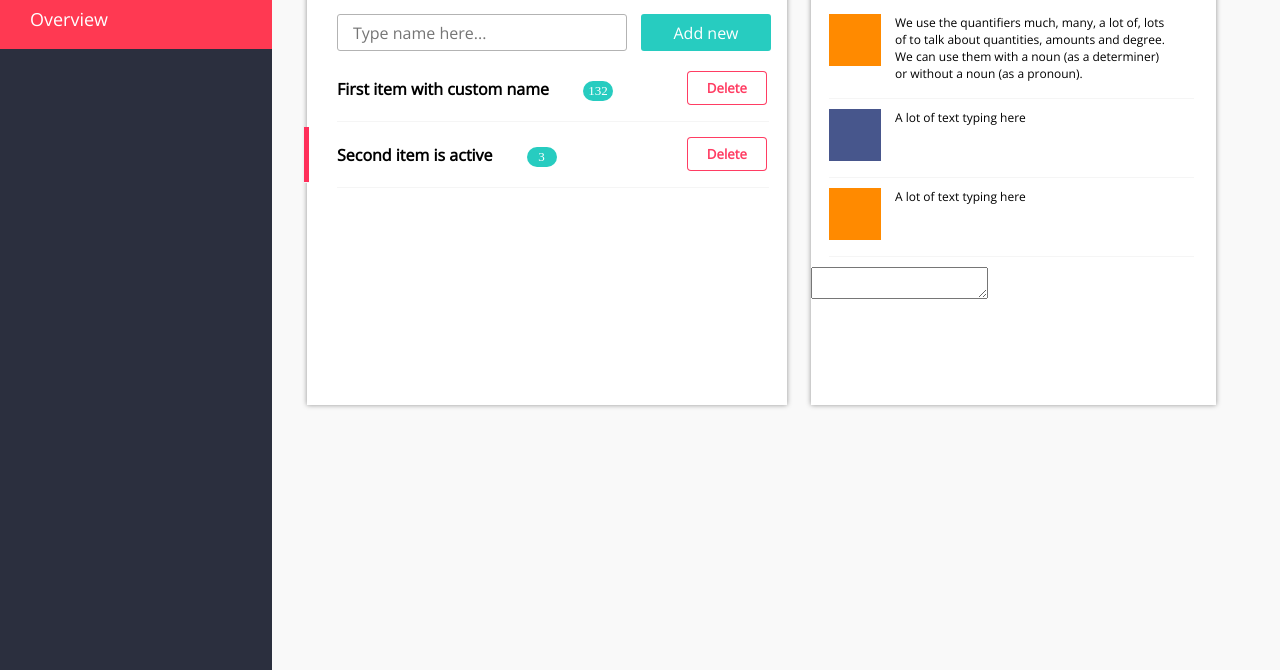
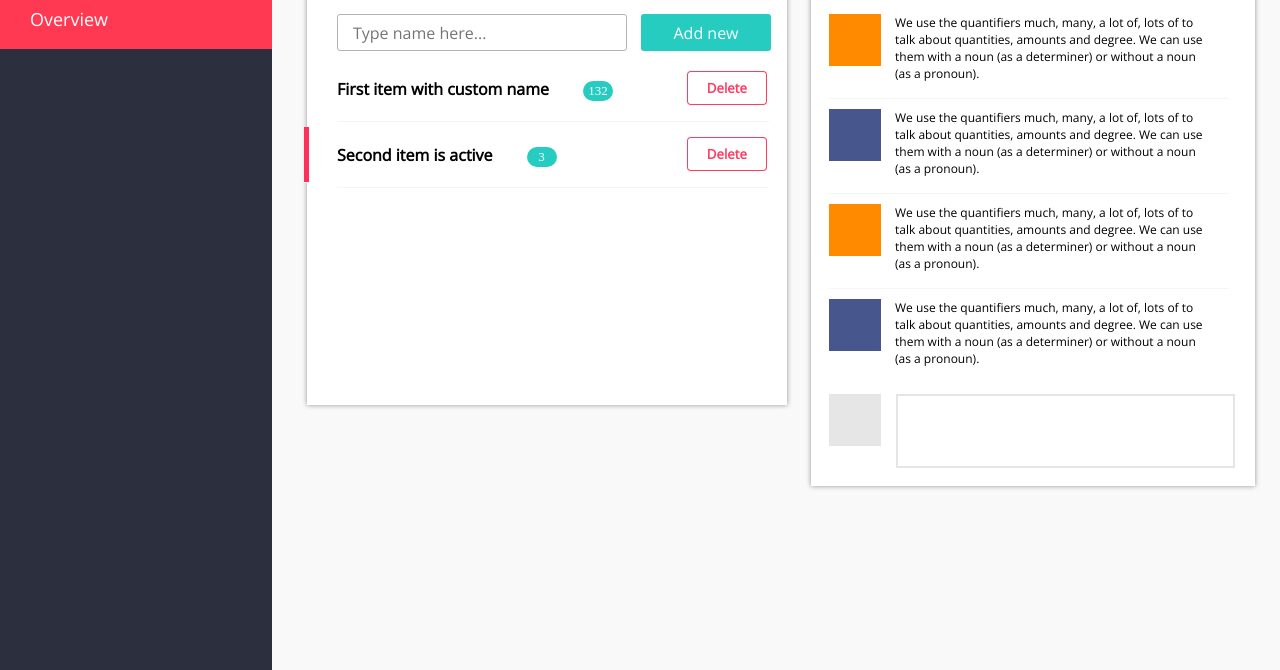
Before and after one commit to k1p1l0/ETT, a plain HTML site: page index.html in a window 1280 px wide. Shown: the part 130-800 px from the top of the page. Drawn offline with nearby package versions, Linux system fonts and the light colour scheme.

Commit message:
implement html/css

```diff
--- a/css/main.css
+++ b/css/main.css
@@ -7,7 +7,9 @@ body {
 	background-color: #f9f9f9;
 }
 
-.menu-horizont, .items, .item {
+.menu-horizont,
+.items,
+.item {
 	display: inline-block;
 }
 
@@ -21,7 +23,10 @@ body {
 	background-color: #2B2F3E;
 }
 
-.menu--header, .items--header, .item--header {
+/* FONTS FOR ALL HEADERS*/
+.menu--header,
+.items--header,
+.item--header {
 	font-family: 'Open Sans';
     font-style: condensed;
    	font-size: 36px;
@@ -56,14 +61,16 @@ body {
 /*************************************** MENU END *******************************************/
 
 
-.items, .item {
+.items,
+.item {
 	background-color: #fff;
 	box-shadow: 0px 0px 5px 0px rgba(0,0,0,0.42);
 	vertical-align: top;
 	min-height: 500px;
 }
 
-.items--header, .item--header {
+.items--header,
+.item--header {
 	display: block;
 	padding: 30px;
 	color: #565A69;
@@ -129,7 +136,8 @@ body {
 	width: 100%;
 }
 
-.items .items--list li:after, li.item__active:before {
+.items .items--list li:after,
+.items .items--list li.item__active:before {
 	position: absolute;
 	display: block;
 	left: 0;
@@ -210,7 +218,8 @@ body {
 
 /************************************* ITEM START ******************************************/
 .item {
-	width: 405px;
+	position: relative;
+	width: 444px;
 	margin-top: 35px;
 }
 
@@ -230,7 +239,7 @@ body {
 	font-family: 'Open Sans';
 }
 
-.item .comment--list li:after {
+.item .comment--list li:not(:last-child):after {
 	position: absolute;
 	display: block;
 	left: 18px;
@@ -240,18 +249,29 @@ body {
 	border-bottom: 1px solid #f5f5f5;
 }
 
-.comment--list li .comment--photo-odd:after, .comment--photo-even:after {
+.item .comment--list li .comment--photo,
+.item .item--photo {
 	position: absolute;
 	left: 18px;
 	content: ' ';
 	height: 52px;
 	width: 52px;
+	background-color: #E6E6E6;
 }
 
-.comment--photo-even:after {
+.item .comment--list li:nth-of-type(odd) .comment--photo {
 	background-color: #FF8A00;
 }
 
-.comment--photo-odd:after {
+.item .comment--list li:nth-of-type(even) .comment--photo {
 	background-color: #47568C;
 }
+
+.item .item--input {
+	margin-left: 85px;
+	margin-bottom: 14px;
+	width: 335px;
+	height: 70px;
+	resize: none;
+	border: 2px solid #e5e5e5;
+}
--- a/index.html
+++ b/index.html
@@ -41,16 +41,20 @@
 
 		<ul class="comment--list">
 			<li>
-				<div class="comment--photo-even"></div>
+				<div class="comment--photo"></div>
 				<span class="comment--text">We use the quantifiers much, many, a lot of, lots of to talk about quantities, amounts and degree. We can use them with a noun (as a determiner) or without a noun (as a pronoun).</span>
 			</li>
 			<li>
-				<div class="comment--photo-odd"></div>
-				<span class="comment--text">A lot of text typing here</span>
+				<div class="comment--photo"></div>
+				<span class="comment--text">We use the quantifiers much, many, a lot of, lots of to talk about quantities, amounts and degree. We can use them with a noun (as a determiner) or without a noun (as a pronoun).</span>
 			</li>
 			<li>
-				<div class="comment--photo-even"></div>
-				<span class="comment--text">A lot of text typing here</span>
+				<div class="comment--photo"></div>
+				<span class="comment--text">We use the quantifiers much, many, a lot of, lots of to talk about quantities, amounts and degree. We can use them with a noun (as a determiner) or without a noun (as a pronoun).</span>
+			</li>
+			<li>
+				<div class="comment--photo"></div>
+				<span class="comment--text">We use the quantifiers much, many, a lot of, lots of to talk about quantities, amounts and degree. We can use them with a noun (as a determiner) or without a noun (as a pronoun).</span>
 			</li>
 		</ul>
 
```
